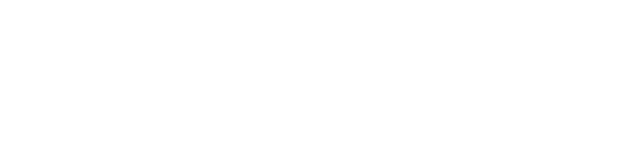
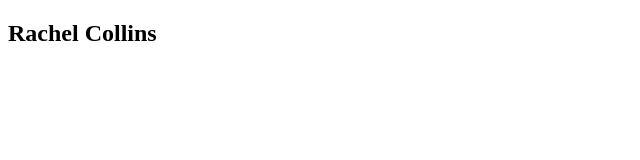
Before and after one commit to CollinsRachel/foobar, a plain HTML site: page index.html in a window 1280 px wide. Shown: the whole page, without its empty margins (0-640 px from the left). Drawn offline with Linux system fonts and the light colour scheme.

Commit message:
update h2 with my name

```diff
--- a/index.html
+++ b/index.html
@@ -7,6 +7,6 @@
     <title>Document</title>
 </head>
 <body>
-    <h2></h2>
+    <h2>Rachel Collins</h2>
 </body>
 </html>
```
